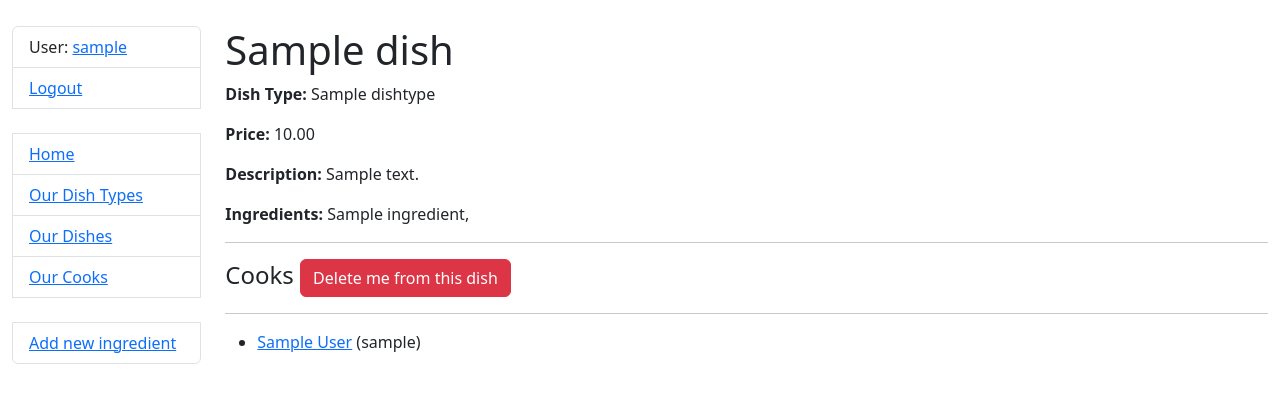
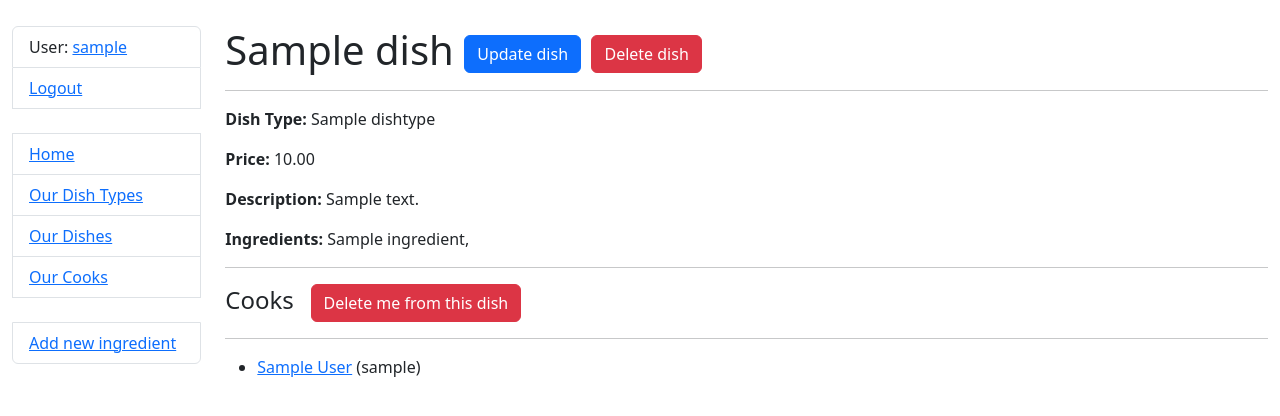
Before and after one commit to KristianYe/restaurant-kitchen, a Django app: page /dishes/1/ in a window 1280 px wide. Shown: the top 416 px of the page. Run offline with Django 4.2, Linux system fonts and the light colour scheme; a user stored in the database is signed in; tables that the repository leaves empty hold one stand-in row (values such as "Sample post").

Commit message:
added update and delete views for dish & dish type

```diff
--- a/kitchen/models.py
+++ b/kitchen/models.py
@@ -9,6 +9,9 @@ class DishType(models.Model):
 
     def __str__(self) -> str:
         return f"{self.name}"
+
+    def get_absolute_url(self):
+        return reverse("kitchen:dish-type-detail", kwargs={"pk": self.pk})
 
 
 class Cook(AbstractUser):
@@ -43,3 +46,6 @@ class Dish(models.Model):
 
     def __str__(self) -> str:
         return f"{self.name}: {self.price}"
+
+    def get_absolute_url(self):
+        return reverse("kitchen:dish-detail", kwargs={"pk": self.pk})
--- a/kitchen/urls.py
+++ b/kitchen/urls.py
@@ -11,7 +11,9 @@ from kitchen.views import (
     DishCreateView,
     DishTypeCreateView,
     IngredientCreateView,
-    toggle_assign_to_dish
+    toggle_assign_to_dish,
+    DishUpdateView,
+    DishTypeUpdateView, DishDeleteView, DishTypeDeleteView
 )
 
 urlpatterns = [
@@ -19,10 +21,14 @@ urlpatterns = [
     path("dishes/", DishListView.as_view(), name="dish-list"),
     path("dishes/create/", DishCreateView.as_view(), name="dish-create"),
     path("dishes/<int:pk>/", DishDetailView.as_view(), name="dish-detail"),
+    path("dishes/<int:pk>/update/", DishUpdateView.as_view(), name="dish-update"),
+    path("dishes/<int:pk>/delete/", DishDeleteView.as_view(), name="dish-delete"),
     path("dishes/<int:pk>/toggle-assign/", toggle_assign_to_dish, name="toggle-dish-assign"),
     path("dish-types/", DishTypeListView.as_view(), name="dish-type-list"),
     path("dish-types/create/", DishTypeCreateView.as_view(), name="dish-type-create"),
     path("dish-types/<int:pk>/", DishTypeDetailView.as_view(), name="dish-type-detail"),
+    path("dish-types/<int:pk>/update/", DishTypeUpdateView.as_view(), name="dish-type-update"),
+    path("dish-types/<int:pk>/delete/", DishTypeDeleteView.as_view(), name="dish-type-delete"),
     path("cooks/", CookListView.as_view(), name="cook-list"),
     path("cooks/<int:pk>/", CookDetailView.as_view(), name="cook-detail"),
     path("ingredient_create/", IngredientCreateView.as_view(), name="ingredient-create")
--- a/kitchen/views.py
+++ b/kitchen/views.py
@@ -52,8 +52,20 @@ class DishListView(LoginRequiredMixin, generic.ListView):
 
 class DishCreateView(LoginRequiredMixin, generic.CreateView):
     form_class = DishForm
-    success_url = reverse_lazy("kitchen:dish-type-list")
+    success_url = reverse_lazy("kitchen:dish-list")
     template_name = "kitchen/dish_form.html"
+
+
+class DishUpdateView(LoginRequiredMixin, generic.UpdateView):
+    model = Dish
+    form_class = DishForm
+    template_name = "kitchen/dish_form.html"
+
+
+class DishDeleteView(LoginRequiredMixin, generic.DeleteView):
+    model = Dish
+    template_name = "kitchen/dish_confirm_delete.html"
+    success_url = reverse_lazy("kitchen:dish-list")
 
 
 class DishDetailView(LoginRequiredMixin, generic.DetailView):
@@ -80,7 +92,6 @@ class DishTypeListView(LoginRequiredMixin, generic.ListView):
         return queryset
 
 
-
 class DishTypeCreateView(LoginRequiredMixin, generic.CreateView):
     model = DishType
     fields = "__all__"
@@ -89,11 +100,24 @@ class DishTypeCreateView(LoginRequiredMixin, generic.CreateView):
     success_url = reverse_lazy("kitchen:dish-type-list")
 
 
+class DishTypeUpdateView(LoginRequiredMixin, generic.UpdateView):
+    model = DishType
+    fields = "__all__"
+    template_name = "kitchen/dish_type_form.html"
+    context_object_name = "dish_type_form"
+
+
 class DishTypeDetailView(LoginRequiredMixin, generic.DetailView):
     model = DishType
     template_name = "kitchen/dish_type_detail.html"
     context_object_name = "dish_type"
 
+
+class DishTypeDeleteView(LoginRequiredMixin, generic.DeleteView):
+    model = DishType
+    template_name = "kitchen/dish_type_confirm_delete.html"
+    success_url = reverse_lazy("kitchen:dish-type-list")
+    context_object_name = "dish_type"
 
 class CookListView(LoginRequiredMixin, generic.ListView):
     model = Cook
--- a/templates/kitchen/dish_detail.html
+++ b/templates/kitchen/dish_detail.html
@@ -3,7 +3,10 @@
 {% block content %}
   <h1>
     {{ dish.name }}
+    <a class="btn btn-primary" href="{% url 'kitchen:dish-update' pk=dish.id %}">Update dish</a>
+    <a class="btn btn-danger" href="{% url 'kitchen:dish-delete' pk=dish.id %}">Delete dish</a>
   </h1>
+  <hr>
   <p><strong>Dish Type:</strong> {{ dish.dish_type }}</p>
   <p><strong>Price:</strong> {{ dish.price }}</p>
   <p><strong>Description:</strong> {{ dish.description }}</p>
@@ -17,11 +20,11 @@
   <h4>
     Cooks
     {% if dish in user.dishes.all %}
-      <a href="{% url 'kitchen:toggle-dish-assign' pk=dish.id %}" class="btn btn-danger link-to-page">
+      <a style="margin-left: 1%" href="{% url 'kitchen:toggle-dish-assign' pk=dish.id %}" class="btn btn-danger link-to-page">
         Delete me from this dish
       </a>
     {% else %}
-      <a href="{% url 'kitchen:toggle-dish-assign' pk=dish.id %}" class="btn btn-success link-to-page">
+      <a style="margin-left: 1%" href="{% url 'kitchen:toggle-dish-assign' pk=dish.id %}" class="btn btn-success link-to-page">
         Assign me to this dish
       </a>
     {% endif %}
--- a/templates/kitchen/dish_form.html
+++ b/templates/kitchen/dish_form.html
@@ -2,7 +2,7 @@
 {% load crispy_forms_filters %}
 
 {% block content %}
-  <h1>Create new dish</h1>
+  <h1>{{ object|yesno:"Update,Create new" }} dish</h1>
   <form action="" method="post" novalidate>
     {% csrf_token %}
     {{ form|crispy }}
--- a/templates/kitchen/dish_type_detail.html
+++ b/templates/kitchen/dish_type_detail.html
@@ -3,6 +3,8 @@
 {% block content %}
   <h1>
     {{ dish_type }}
+    <a class="btn btn-primary" href="{% url 'kitchen:dish-type-update' pk=dish_type.id %}">Update dish type</a>
+    <a class="btn btn-danger" href="{% url 'kitchen:dish-type-delete' pk=dish_type.id %}">Delete dish type</a>
   </h1>
   <br>
   <h4>All dishes in this category:</h4>
--- a/templates/kitchen/dish_type_form.html
+++ b/templates/kitchen/dish_type_form.html
@@ -2,7 +2,7 @@
 {% load crispy_forms_filters %}
 
 {% block content %}
-  <h1>Create new dish type</h1>
+  <h1>{{ object|yesno:"Update,Create new" }} dish type</h1>
   <form action="" method="post" novalidate>
     {% csrf_token %}
     {{ form|crispy }}
```
Also changed, not shown: templates/kitchen/dish_confirm_delete.html (added, +12 -0 lines), templates/kitchen/dish_type_confirm_delete.html (added, +14 -0 lines).
